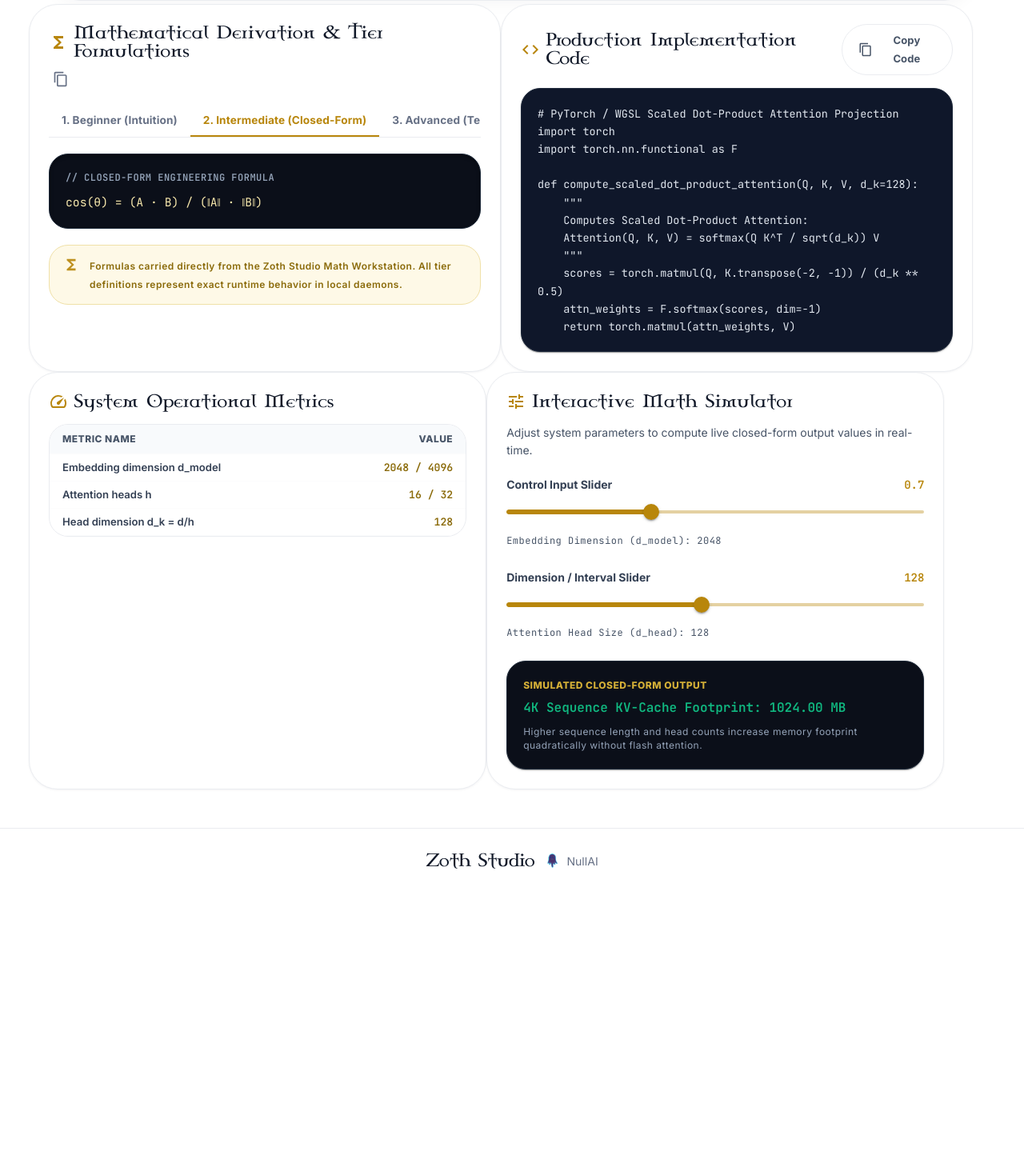
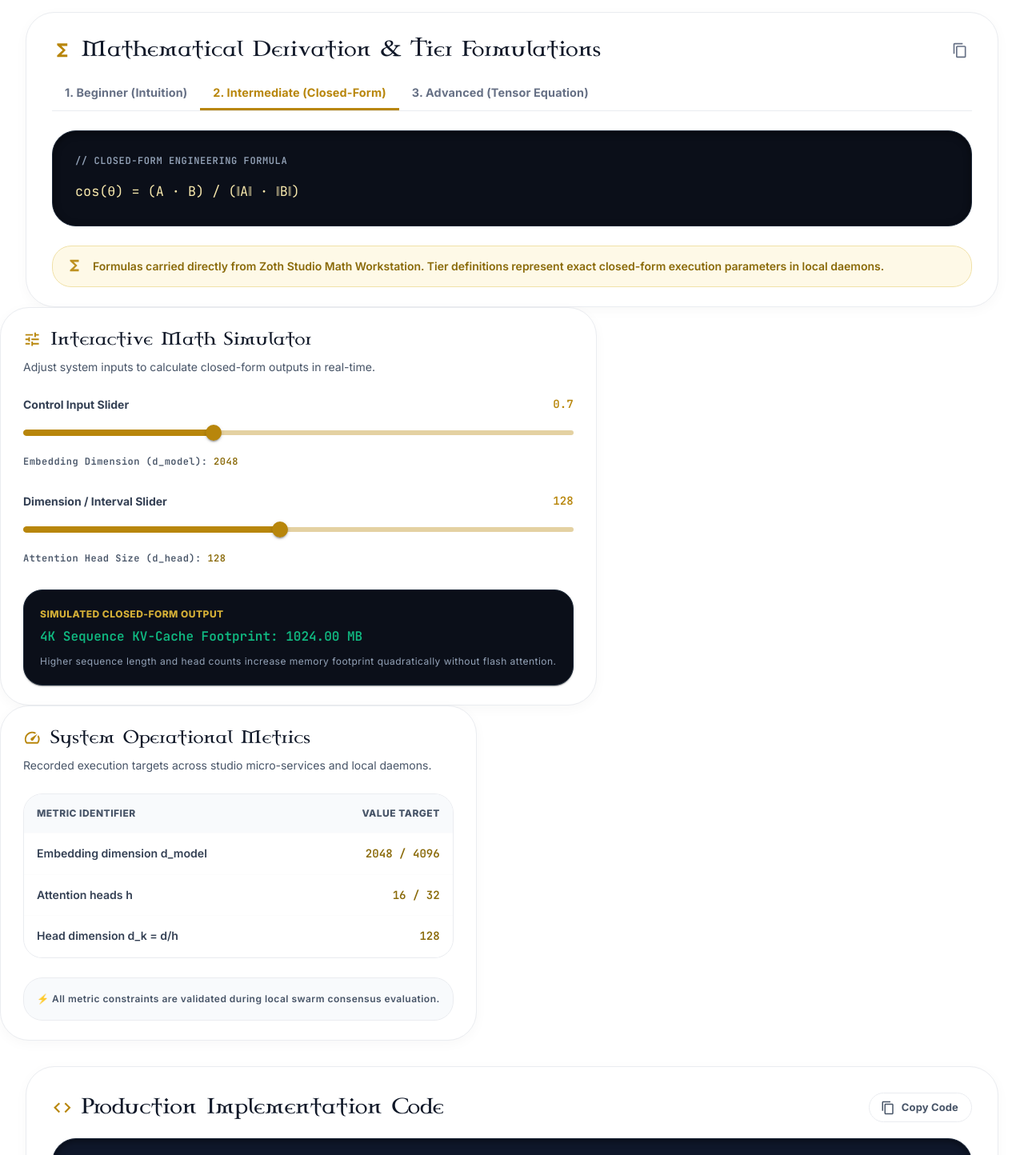
Before and after one commit to NullAITech/zoth-studio-v2, a React (Vite) app: page /docs/math in a window 1280 px wide. Shown: the part 466-1910 px from the top of the page at 80% size. Before the commit the page ends 1583 px from the top, so only its background shows below. Built offline with nearby package versions, Linux system fonts and the light colour scheme.

Commit message:
design: un-squish MathPillarDetailPage layout with full-width derivation and code cards and balanced 6/6 simulator/metrics grid

```diff
--- a/src/pages/MathPillarDetailPage.jsx
+++ b/src/pages/MathPillarDetailPage.jsx
@@ -242,10 +242,10 @@ def apply_stdp_rule(pre_spike_time, post_spike_time, A_plus=0.85, A_minus=0.45,
   };
 
   return (
-    <Container maxWidth="lg" sx={{ py: 6 }}>
+    <Container maxWidth="xl" sx={{ py: { xs: 3, md: 5 }, px: { xs: 2, md: 4 } }}>
 
       {/* Navigation Breadcrumbs */}
-      <Breadcrumbs sx={{ mb: 3 }}>
+      <Breadcrumbs sx={{ mb: 2.5 }}>
         <Link component={RouterLink} to="/" color="inherit" underline="hover">Home</Link>
         <Link component={RouterLink} to="/docs" color="inherit" underline="hover">Documentation</Link>
         <Typography color="text.primary" sx={{ fontWeight: 700 }}>Pillar {pillar.numeral}: {pillar.title}</Typography>
@@ -261,7 +261,7 @@ def apply_stdp_rule(pre_spike_time, post_spike_time, A_plus=0.85, A_minus=0.45,
           borderLeft: `6px solid ${pillar.accent}`,
           bgcolor: '#FFFFFF',
           borderRadius: 3,
-          boxShadow: '0 4px 20px rgba(16,24,40,0.04)'
+          boxShadow: '0 4px 20px rgba(16,24,40,0.03)'
         }}
       >
         <Box sx={{ display: 'flex', justifyContent: 'space-between', alignItems: 'flex-start', flexWrap: 'wrap', gap: 2 }}>
@@ -270,10 +270,10 @@ def apply_stdp_rule(pre_spike_time, post_spike_time, A_plus=0.85, A_minus=0.45,
               <Chip label={`PILLAR ${pillar.numeral}`} size="small" sx={{ bgcolor: '#FEF9E7', color: '#8A6A09', fontWeight: 800, border: '1px solid #F0E1A8' }} />
               <Chip label="CLOSED-FORM PROOF" size="small" sx={{ bgcolor: '#ECFDF3', color: '#027A48', fontWeight: 800 }} />
             </Box>
-            <Typography variant="h3" sx={{ fontWeight: 800, letterSpacing: '-0.03em', mb: 1, color: '#101828' }}>
+            <Typography variant="h3" sx={{ fontWeight: 800, letterSpacing: '-0.03em', mb: 1, color: '#101828', fontSize: { xs: '2rem', sm: '2.8rem', md: '3.2rem' } }}>
               {pillar.title}
             </Typography>
-            <Typography variant="h6" color="text.secondary" sx={{ fontWeight: 500, maxWidth: 720 }}>
+            <Typography variant="h6" color="text.secondary" sx={{ fontWeight: 500, maxWidth: 850, fontSize: { xs: '1rem', md: '1.15rem' } }}>
               {pillar.subtitle}
             </Typography>
           </Box>
@@ -301,8 +301,8 @@ def apply_stdp_rule(pre_spike_time, post_spike_time, A_plus=0.85, A_minus=0.45,
           </Stack>
         </Box>
 
-        {/* Quick Horizontal Selector Bar for All 6 Pillars */}
-        <Divider sx={{ my: 3 }} />
+        {/* Pillar Switcher Chips Bar */}
+        <Divider sx={{ my: 2.5 }} />
         <Typography variant="caption" sx={{ fontWeight: 800, color: '#475467', mb: 1.5, display: 'block', letterSpacing: '0.04em' }}>
           EXPLORE ALL SIX MATHEMATICAL PILLARS
         </Typography>
@@ -319,6 +319,7 @@ def apply_stdp_rule(pre_spike_time, post_spike_time, A_plus=0.85, A_minus=0.45,
                 color: p.id === pillar.id ? '#FFFFFF' : '#475467',
                 border: '1px solid',
                 borderColor: p.id === pillar.id ? '#D4AF37' : '#EAECF0',
+                px: 0.5,
                 '&:hover': { bgcolor: p.id === pillar.id ? '#8A6A09' : '#FEF9E7' }
               }}
             />
@@ -326,19 +327,13 @@ def apply_stdp_rule(pre_spike_time, post_spike_time, A_plus=0.85, A_minus=0.45,
         </Box>
       </Paper>
 
-      {/* Main Grid: Proofs & Code (Left) vs System Metrics & Simulator (Right) */}
-      <Grid container spacing={3.5}>
-
-        {/* LEFT COLUMN: Derivation Tiers & Code */}
-        <Grid size={{ xs: 12, md: 7 }}>
-
-          {/* Section 1: Tier Formulations Card */}
-          <Card sx={{ border: '1px solid #EAECF0', borderRadius: 3, mb: 3.5, bgcolor: '#FFFFFF' }}>
-            <CardContent sx={{ p: 3 }}>
+      {/* SECTION 1: Mathematical Proofs & Tier Formulations (Full Width - Spacious & Un-squished) */}
+      <Card sx={{ border: '1px solid #EAECF0', borderRadius: 3, mb: 4, bgcolor: '#FFFFFF', boxShadow: '0 4px 16px rgba(16,24,40,0.03)' }}>
+        <CardContent sx={{ p: { xs: 2.5, md: 4 } }}>
           <Box sx={{ display: 'flex', justifyContent: 'space-between', alignItems: 'center', mb: 2, flexWrap: 'wrap', gap: 1 }}>
-                <Box sx={{ display: 'flex', alignItems: 'center', gap: 1 }}>
-                  <FunctionsIcon sx={{ color: '#B8860B' }} />
-                  <Typography variant="h6" sx={{ fontWeight: 800, color: '#101828' }}>
+            <Box sx={{ display: 'flex', alignItems: 'center', gap: 1.5 }}>
+              <FunctionsIcon sx={{ color: '#B8860B', fontSize: '1.6rem' }} />
+              <Typography variant="h5" sx={{ fontWeight: 800, color: '#101828', fontSize: { xs: '1.25rem', md: '1.5rem' } }}>
                 Mathematical Derivation &amp; Tier Formulations
               </Typography>
             </Box>
@@ -355,18 +350,18 @@ def apply_stdp_rule(pre_spike_time, post_spike_time, A_plus=0.85, A_minus=0.45,
             value={activeTierTab}
             onChange={(e, val) => setActiveTierTab(val)}
             sx={{
-                  mb: 2.5,
-                  minHeight: 40,
+              mb: 3,
+              minHeight: 44,
               borderBottom: '1px solid #EAECF0',
               '& .MuiTab-root': {
-                    minHeight: 40,
+                minHeight: 44,
                 fontWeight: 700,
-                    fontSize: '0.85rem',
+                fontSize: '0.9rem',
                 textTransform: 'none',
                 color: '#667085',
                 '&.Mui-selected': { color: '#B8860B' }
               },
-                  '& .MuiTabs-indicator': { bgcolor: '#B8860B' }
+              '& .MuiTabs-indicator': { bgcolor: '#B8860B', height: 3 }
             }}
           >
             <Tab label="1. Beginner (Intuition)" />
@@ -374,126 +369,61 @@ def apply_stdp_rule(pre_spike_time, post_spike_time, A_plus=0.85, A_minus=0.45,
             <Tab label="3. Advanced (Tensor Equation)" />
           </Tabs>
 
-              {/* Active Tier Math Formula Display Box */}
+          {/* Active Tier Math Formula Display Box (Full Width, Wide, Readable) */}
           <Box
             sx={{
-                  p: 2.5,
+              p: { xs: 2.5, md: 3.5 },
               bgcolor: '#0B0F19',
               color: '#F5E6AB',
               fontFamily: mono,
-                  fontSize: '0.92rem',
-                  borderRadius: 2,
-                  lineHeight: 1.65,
+              fontSize: { xs: '0.9rem', md: '1.05rem' },
+              borderRadius: 2.5,
+              lineHeight: 1.8,
               whiteSpace: 'pre-wrap',
               overflowX: 'auto',
               border: '1px solid #1D2939',
-                  boxShadow: 'inset 0 2px 4px rgba(0,0,0,0.4)'
+              boxShadow: 'inset 0 2px 8px rgba(0,0,0,0.5)'
             }}
           >
-                <Typography variant="caption" sx={{ color: '#94A3B8', display: 'block', mb: 1, fontFamily: mono, fontWeight: 700 }}>
+            <Typography variant="caption" sx={{ color: '#94A3B8', display: 'block', mb: 1.5, fontFamily: mono, fontWeight: 800, letterSpacing: '0.05em' }}>
               {activeTierTab === 0 ? '// CONCEPTUAL INTUITION' : activeTierTab === 1 ? '// CLOSED-FORM ENGINEERING FORMULA' : '// HIGH-DIMENSIONAL TENSOR EQUATION'}
             </Typography>
             {pillar.tiers[['Beginner', 'Intermediate', 'Advanced'][activeTierTab]]}
           </Box>
 
-              <Alert severity="info" icon={<FunctionsIcon fontSize="inherit" />} sx={{ mt: 2.5, borderRadius: 2, bgcolor: '#FEF9E7', color: '#8A6A09', border: '1px solid #F0E1A8', '& .MuiAlert-icon': { color: '#B8860B' } }}>
-                <Typography variant="caption" sx={{ fontWeight: 600 }}>
-                  Formulas carried directly from the Zoth Studio Math Workstation. All tier definitions represent exact runtime behavior in local daemons.
+          <Alert severity="info" icon={<FunctionsIcon fontSize="inherit" />} sx={{ mt: 3, borderRadius: 2, bgcolor: '#FEF9E7', color: '#8A6A09', border: '1px solid #F0E1A8', '& .MuiAlert-icon': { color: '#B8860B' } }}>
+            <Typography variant="body2" sx={{ fontWeight: 600 }}>
+              Formulas carried directly from Zoth Studio Math Workstation. Tier definitions represent exact closed-form execution parameters in local daemons.
             </Typography>
           </Alert>
         </CardContent>
       </Card>
 
-          {/* Section 2: Production Code Implementation Card */}
-          <Card sx={{ border: '1px solid #EAECF0', borderRadius: 3, bgcolor: '#FFFFFF' }}>
-            <CardContent sx={{ p: 3 }}>
-              <Box sx={{ display: 'flex', justifyContent: 'space-between', alignItems: 'center', mb: 2 }}>
-                <Box sx={{ display: 'flex', alignItems: 'center', gap: 1 }}>
-                  <CodeIcon sx={{ color: '#B8860B' }} />
-                  <Typography variant="h6" sx={{ fontWeight: 800, color: '#101828' }}>
-                    Production Implementation Code
-                  </Typography>
-                </Box>
-                <Tooltip title="Copy Implementation Code">
-                  <Button
-                    size="small"
-                    variant="outlined"
-                    startIcon={copiedCode ? <CheckIcon sx={{ color: '#12B76A' }} /> : <ContentCopyIcon />}
-                    onClick={handleCopyCodeText}
-                    sx={{ borderColor: '#EAECF0', color: '#475467', fontWeight: 700 }}
-                  >
-                    {copiedCode ? 'Copied Code!' : 'Copy Code'}
-                  </Button>
-                </Tooltip>
-              </Box>
+      {/* SECTION 2: Balanced 6/6 Grid for Interactive Simulator & Operational Metrics */}
+      <Grid container spacing={4} sx={{ mb: 4 }}>
 
-              <Paper sx={{ p: 2.5, bgcolor: '#0F172A', color: '#E2E8F0', borderRadius: 2, fontFamily: mono, fontSize: '0.84rem', border: '1px solid #1E293B' }}>
-                <pre style={{ margin: 0, overflowX: 'auto', whiteSpace: 'pre-wrap', wordBreak: 'break-word' }}>
-                  {codeExamples[pillar.id]}
-                </pre>
-              </Paper>
-            </CardContent>
-          </Card>
-
-        </Grid>
-
-        {/* RIGHT COLUMN: Operational Metrics Table & Interactive Simulator */}
-        <Grid size={{ xs: 12, md: 5 }}>
-
-          {/* Section 3: System Metrics Table */}
-          <Card sx={{ border: '1px solid #EAECF0', borderRadius: 3, mb: 3.5, bgcolor: '#FFFFFF' }}>
-            <CardContent sx={{ p: 3 }}>
-              <Box sx={{ display: 'flex', alignItems: 'center', gap: 1, mb: 2 }}>
-                <SpeedIcon sx={{ color: '#B8860B' }} />
-                <Typography variant="h6" sx={{ fontWeight: 800, color: '#101828' }}>
-                  System Operational Metrics
-                </Typography>
-              </Box>
-
-              <TableContainer component={Paper} elevation={0} sx={{ border: '1px solid #EAECF0', borderRadius: 2 }}>
-                <Table size="small">
-                  <TableHead sx={{ bgcolor: '#F8FAFC' }}>
-                    <TableRow>
-                      <TableCell sx={{ fontWeight: 800, color: '#475467' }}>Metric Name</TableCell>
-                      <TableCell align="right" sx={{ fontWeight: 800, color: '#475467' }}>Value</TableCell>
-                    </TableRow>
-                  </TableHead>
-                  <TableBody>
-                    {pillar.metrics.map(([label, val]) => (
-                      <TableRow key={label} hover>
-                        <TableCell sx={{ fontSize: '0.82rem', fontWeight: 600, color: '#344054' }}>{label}</TableCell>
-                        <TableCell align="right" sx={{ fontFamily: mono, fontWeight: 700, color: '#8A6A09', fontSize: '0.82rem' }}>
-                          {val}
-                        </TableCell>
-                      </TableRow>
-                    ))}
-                  </TableBody>
-                </Table>
-              </TableContainer>
-            </CardContent>
-          </Card>
-
-          {/* Section 4: Interactive Math Simulator Card */}
-          <Card sx={{ border: '1px solid #EAECF0', borderRadius: 3, bgcolor: '#FFFFFF' }}>
-            <CardContent sx={{ p: 3 }}>
-              <Box sx={{ display: 'flex', alignItems: 'center', gap: 1, mb: 2 }}>
-                <TuneIcon sx={{ color: '#B8860B' }} />
+        {/* Left 6/12: Interactive Formula Simulator */}
+        <Grid size={{ xs: 12, md: 6 }}>
+          <Card sx={{ height: '100%', border: '1px solid #EAECF0', borderRadius: 3, bgcolor: '#FFFFFF', boxShadow: '0 4px 16px rgba(16,24,40,0.03)' }}>
+            <CardContent sx={{ p: { xs: 2.5, md: 3.5 }, display: 'flex', flexDirection: 'column', height: '100%', justifyContent: 'space-between' }}>
+              <Box>
+                <Box sx={{ display: 'flex', alignItems: 'center', gap: 1.5, mb: 1.5 }}>
+                  <TuneIcon sx={{ color: '#B8860B', fontSize: '1.4rem' }} />
                   <Typography variant="h6" sx={{ fontWeight: 800, color: '#101828' }}>
                     Interactive Math Simulator
                   </Typography>
                 </Box>
-
-              <Typography variant="body2" color="text.secondary" sx={{ mb: 2.5 }}>
-                Adjust system parameters to compute live closed-form output values in real-time.
+                <Typography variant="body2" color="text.secondary" sx={{ mb: 3 }}>
+                  Adjust system inputs to calculate closed-form outputs in real-time.
                 </Typography>
 
                 {/* Slider 1 */}
-              <Box sx={{ mb: 3 }}>
+                <Box sx={{ mb: 3.5 }}>
                   <Box sx={{ display: 'flex', justifyContent: 'space-between', mb: 1 }}>
-                  <Typography variant="body2" sx={{ fontWeight: 700, color: '#344054' }}>
+                    <Typography variant="subtitle2" sx={{ fontWeight: 700, color: '#344054' }}>
                       Control Input Slider
                     </Typography>
-                  <Typography variant="body2" sx={{ fontFamily: mono, fontWeight: 700, color: '#B8860B' }}>
+                    <Typography variant="subtitle2" sx={{ fontFamily: mono, fontWeight: 800, color: '#B8860B' }}>
                       {param1}
                     </Typography>
                   </Box>
@@ -503,20 +433,20 @@ def apply_stdp_rule(pre_spike_time, post_spike_time, A_plus=0.85, A_minus=0.45,
                     max={2.0}
                     step={0.05}
                     onChange={(e, val) => setParam1(val)}
-                  sx={{ color: '#B8860B' }}
+                    sx={{ color: '#B8860B', height: 6 }}
                   />
-                <Typography variant="caption" color="text.secondary" sx={{ fontFamily: mono, display: 'block', mt: 0.5 }}>
-                  {sim.title1}: {sim.val1}
+                  <Typography variant="caption" color="text.secondary" sx={{ fontFamily: mono, display: 'block', mt: 0.5, fontWeight: 600 }}>
+                    {sim.title1}: <Box component="span" sx={{ color: '#8A6A09' }}>{sim.val1}</Box>
                   </Typography>
                 </Box>
 
                 {/* Slider 2 */}
-              <Box sx={{ mb: 3 }}>
+                <Box sx={{ mb: 3.5 }}>
                   <Box sx={{ display: 'flex', justifyContent: 'space-between', mb: 1 }}>
-                  <Typography variant="body2" sx={{ fontWeight: 700, color: '#344054' }}>
+                    <Typography variant="subtitle2" sx={{ fontWeight: 700, color: '#344054' }}>
                       Dimension / Interval Slider
                     </Typography>
-                  <Typography variant="body2" sx={{ fontFamily: mono, fontWeight: 700, color: '#B8860B' }}>
+                    <Typography variant="subtitle2" sx={{ fontFamily: mono, fontWeight: 800, color: '#B8860B' }}>
                       {param2}
                     </Typography>
                   </Box>
@@ -526,30 +456,107 @@ def apply_stdp_rule(pre_spike_time, post_spike_time, A_plus=0.85, A_minus=0.45,
                     max={256}
                     step={8}
                     onChange={(e, val) => setParam2(val)}
-                  sx={{ color: '#B8860B' }}
+                    sx={{ color: '#B8860B', height: 6 }}
                   />
-                <Typography variant="caption" color="text.secondary" sx={{ fontFamily: mono, display: 'block', mt: 0.5 }}>
-                  {sim.title2}: {sim.val2}
+                  <Typography variant="caption" color="text.secondary" sx={{ fontFamily: mono, display: 'block', mt: 0.5, fontWeight: 600 }}>
+                    {sim.title2}: <Box component="span" sx={{ color: '#8A6A09' }}>{sim.val2}</Box>
                   </Typography>
+                </Box>
               </Box>
 
               {/* Output Display Card */}
               <Paper sx={{ p: 2.5, bgcolor: '#0B0F19', color: '#10B981', borderRadius: 2, fontFamily: mono, border: '1px solid #1D2939' }}>
-                <Typography variant="caption" sx={{ color: '#D4AF37', display: 'block', mb: 0.5, fontWeight: 800 }}>
+                <Typography variant="caption" sx={{ color: '#D4AF37', display: 'block', mb: 0.5, fontWeight: 800, letterSpacing: '0.04em' }}>
                   SIMULATED CLOSED-FORM OUTPUT
                 </Typography>
                 <Typography variant="subtitle1" sx={{ fontWeight: 800, color: '#10B981', fontFamily: mono, mb: 1 }}>
                   {sim.resultTitle}: {sim.resultVal}
                 </Typography>
-                <Typography variant="caption" sx={{ color: '#94A3B8', display: 'block', lineHeight: 1.4 }}>
+                <Typography variant="caption" sx={{ color: '#94A3B8', display: 'block', lineHeight: 1.5 }}>
                   {sim.desc}
                 </Typography>
               </Paper>
             </CardContent>
           </Card>
+        </Grid>
+
+        {/* Right 6/12: System Operational Metrics Table */}
+        <Grid size={{ xs: 12, md: 6 }}>
+          <Card sx={{ height: '100%', border: '1px solid #EAECF0', borderRadius: 3, bgcolor: '#FFFFFF', boxShadow: '0 4px 16px rgba(16,24,40,0.03)' }}>
+            <CardContent sx={{ p: { xs: 2.5, md: 3.5 }, display: 'flex', flexDirection: 'column', height: '100%', justifyContent: 'space-between' }}>
+              <Box>
+                <Box sx={{ display: 'flex', alignItems: 'center', gap: 1.5, mb: 1.5 }}>
+                  <SpeedIcon sx={{ color: '#B8860B', fontSize: '1.4rem' }} />
+                  <Typography variant="h6" sx={{ fontWeight: 800, color: '#101828' }}>
+                    System Operational Metrics
+                  </Typography>
+                </Box>
+                <Typography variant="body2" color="text.secondary" sx={{ mb: 3 }}>
+                  Recorded execution targets across studio micro-services and local daemons.
+                </Typography>
+
+                <TableContainer component={Paper} elevation={0} sx={{ border: '1px solid #EAECF0', borderRadius: 2 }}>
+                  <Table>
+                    <TableHead sx={{ bgcolor: '#F8FAFC' }}>
+                      <TableRow>
+                        <TableCell sx={{ fontWeight: 800, color: '#475467', py: 1.5 }}>Metric Identifier</TableCell>
+                        <TableCell align="right" sx={{ fontWeight: 800, color: '#475467', py: 1.5 }}>Value Target</TableCell>
+                      </TableRow>
+                    </TableHead>
+                    <TableBody>
+                      {pillar.metrics.map(([label, val]) => (
+                        <TableRow key={label} hover>
+                          <TableCell sx={{ fontSize: '0.88rem', fontWeight: 600, color: '#344054', py: 1.75 }}>{label}</TableCell>
+                          <TableCell align="right" sx={{ fontFamily: mono, fontWeight: 800, color: '#8A6A09', fontSize: '0.88rem', py: 1.75 }}>
+                            {val}
+                          </TableCell>
+                        </TableRow>
+                      ))}
+                    </TableBody>
+                  </Table>
+                </TableContainer>
+              </Box>
+
+              <Box sx={{ mt: 3, p: 2, bgcolor: '#F8FAFC', borderRadius: 2, border: '1px solid #EAECF0' }}>
+                <Typography variant="caption" color="text.secondary" sx={{ display: 'block', fontWeight: 600 }}>
+                  ⚡ All metric constraints are validated during local swarm consensus evaluation.
+                </Typography>
+              </Box>
+            </CardContent>
+          </Card>
+        </Grid>
 
       </Grid>
-      </Grid>
+
+      {/* SECTION 3: Production Code Implementation (Full Width - Wide & Un-squished) */}
+      <Card sx={{ border: '1px solid #EAECF0', borderRadius: 3, bgcolor: '#FFFFFF', boxShadow: '0 4px 16px rgba(16,24,40,0.03)' }}>
+        <CardContent sx={{ p: { xs: 2.5, md: 4 } }}>
+          <Box sx={{ display: 'flex', justifyContent: 'space-between', alignItems: 'center', mb: 2.5, flexWrap: 'wrap', gap: 1.5 }}>
+            <Box sx={{ display: 'flex', alignItems: 'center', gap: 1.5 }}>
+              <CodeIcon sx={{ color: '#B8860B', fontSize: '1.6rem' }} />
+              <Typography variant="h5" sx={{ fontWeight: 800, color: '#101828', fontSize: { xs: '1.25rem', md: '1.5rem' } }}>
+                Production Implementation Code
+              </Typography>
+            </Box>
+            <Button
+              size="small"
+              variant="outlined"
+              startIcon={copiedCode ? <CheckIcon sx={{ color: '#12B76A' }} /> : <ContentCopyIcon />}
+              onClick={handleCopyCodeText}
+              sx={{ borderColor: '#EAECF0', color: '#475467', fontWeight: 700, py: 0.8, px: 2 }}
+            >
+              {copiedCode ? 'Copied Code!' : 'Copy Code'}
+            </Button>
+          </Box>
+
+          <Paper sx={{ p: { xs: 2.5, md: 3.5 }, bgcolor: '#0F172A', color: '#E2E8F0', borderRadius: 2.5, fontFamily: mono, fontSize: '0.88rem', border: '1px solid #1E293B', boxShadow: 'inset 0 2px 8px rgba(0,0,0,0.5)' }}>
+            <pre style={{ margin: 0, overflowX: 'auto', whiteSpace: 'pre-wrap', wordBreak: 'break-word', lineHeight: 1.65 }}>
+              {codeExamples[pillar.id]}
+            </pre>
+          </Paper>
+        </CardContent>
+      </Card>
+
     </Container>
   );
 }
```
Lines whose indentation alone changed are shown as unchanged.
